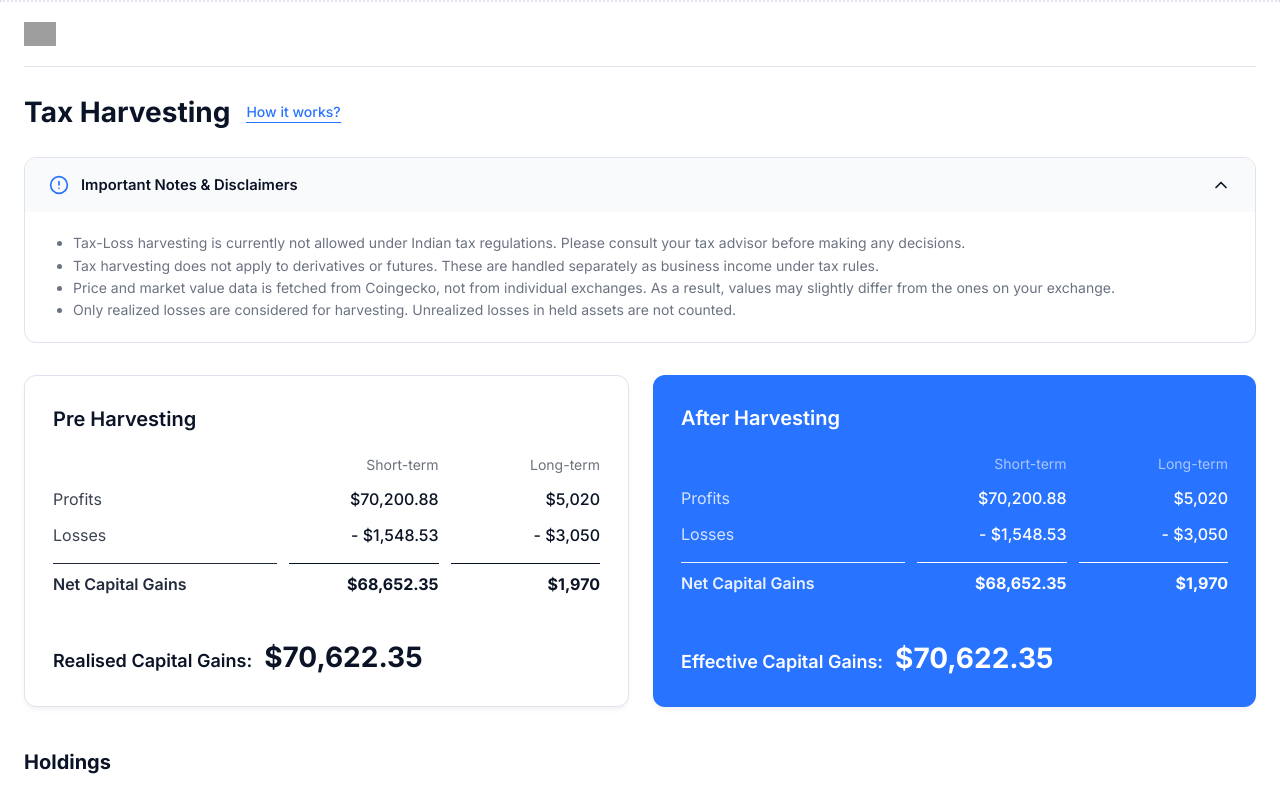
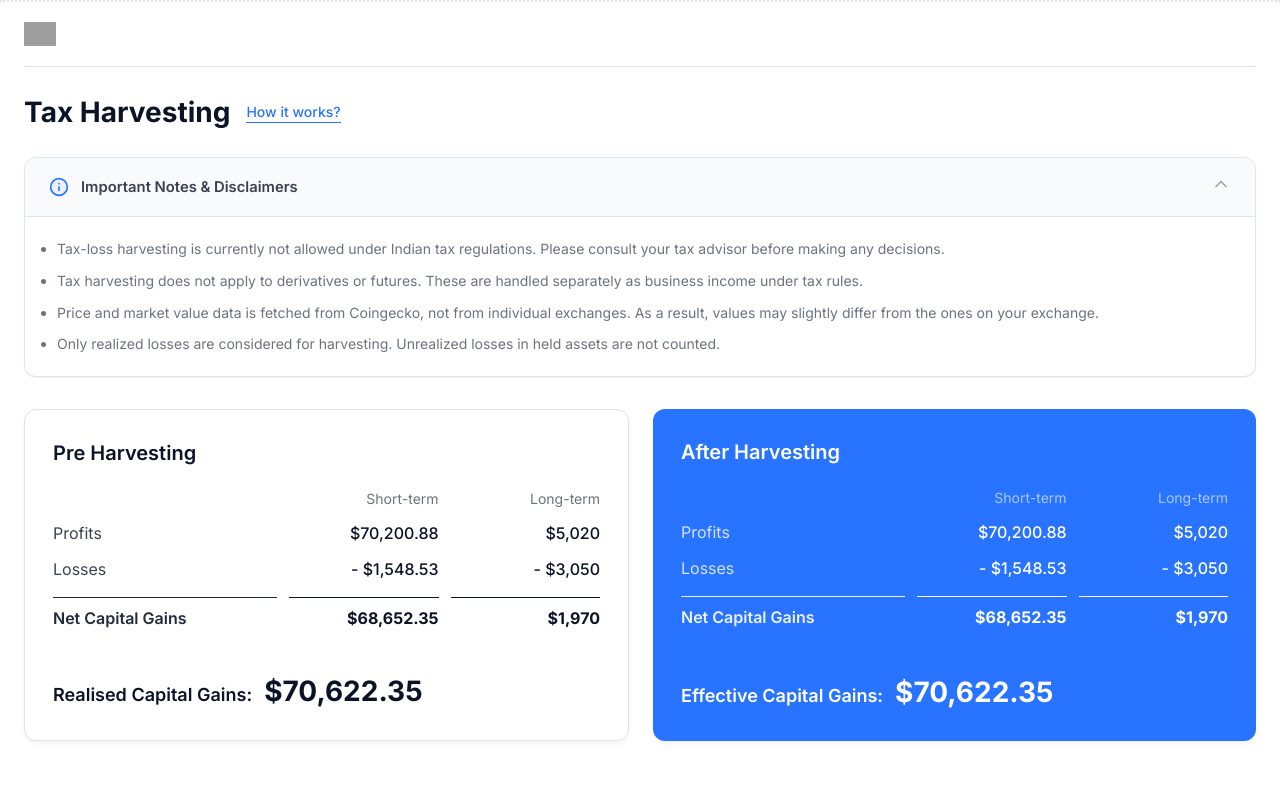
Before and after one commit to madhav1811/Tax-Loss-Harvesting-interface, a React (Vite) app: page / in a window 1280 px wide. Shown: the top 785 px of the page. Built offline with nearby package versions, Linux system fonts and the light colour scheme; grey boxes are pictures that could not be loaded.

Commit message:
changes in Notes Banner

```diff
--- a/src/components/NotesBanner.tsx
+++ b/src/components/NotesBanner.tsx
@@ -1,5 +1,5 @@
 import React, { useState } from 'react';
-import { ChevronDown, ChevronUp, AlertCircle } from 'lucide-react';
+import { ChevronDown, ChevronUp, Info } from 'lucide-react';
 
 export const NotesBanner: React.FC = () => {
   const [isOpen, setIsOpen] = useState(true);
@@ -10,7 +10,8 @@ export const NotesBanner: React.FC = () => {
       border: '1px solid var(--border-color)',
       borderRadius: 'var(--radius)',
       marginBottom: '2rem',
-      overflow: 'hidden'
+      overflow: 'hidden',
+      boxShadow: 'var(--shadow-sm)'
     }}>
       <div
         onClick={() => setIsOpen(!isOpen)}
@@ -20,20 +21,25 @@ export const NotesBanner: React.FC = () => {
           alignItems: 'center',
           justifyContent: 'space-between',
           cursor: 'pointer',
-          backgroundColor: '#F9FAFB'
+          backgroundColor: '#F9FAFB',
+          borderBottom: isOpen ? '1px solid var(--border-color)' : 'none'
         }}
       >
         <div style={{ display: 'flex', alignItems: 'center', gap: '0.75rem' }}>
-          <AlertCircle size={20} color="var(--brand-blue)" />
-          <span style={{ fontWeight: 600, fontSize: '0.925rem' }}>Important Notes & Disclaimers</span>
+          <div style={{ color: 'var(--brand-blue)', display: 'flex' }}>
+            <Info size={20} fill="var(--brand-blue-light)" />
+          </div>
+          <span style={{ fontWeight: 600, fontSize: '0.925rem', color: '#374151' }}>Important Notes & Disclaimers</span>
         </div>
-        {isOpen ? <ChevronUp size={20} /> : <ChevronDown size={20} />}
+        <div style={{ color: '#9CA3AF' }}>
+          {isOpen ? <ChevronUp size={20} /> : <ChevronDown size={20} />}
+        </div>
       </div>
 
       {isOpen && (
-        <div style={{ padding: '1.25rem 1.5rem', fontSize: '0.875rem', color: 'var(--text-muted)', lineHeight: '1.6' }}>
-          <ul style={{ listStyleType: 'disc', paddingLeft: '1.5rem' }}>
-            <li>Tax-Loss harvesting is currently not allowed under Indian tax regulations. Please consult your tax advisor before making any decisions.</li>
+        <div style={{ padding: '1.25rem 2rem', fontSize: '0.875rem', color: 'var(--text-muted)', lineHeight: '1.7' }}>
+          <ul style={{ listStyleType: 'disc', display: 'flex', flexDirection: 'column', gap: '0.5rem' }}>
+            <li>Tax-loss harvesting is currently not allowed under Indian tax regulations. Please consult your tax advisor before making any decisions.</li>
             <li>Tax harvesting does not apply to derivatives or futures. These are handled separately as business income under tax rules.</li>
             <li>Price and market value data is fetched from Coingecko, not from individual exchanges. As a result, values may slightly differ from the ones on your exchange.</li>
             <li>Only realized losses are considered for harvesting. Unrealized losses in held assets are not counted.</li>
```
